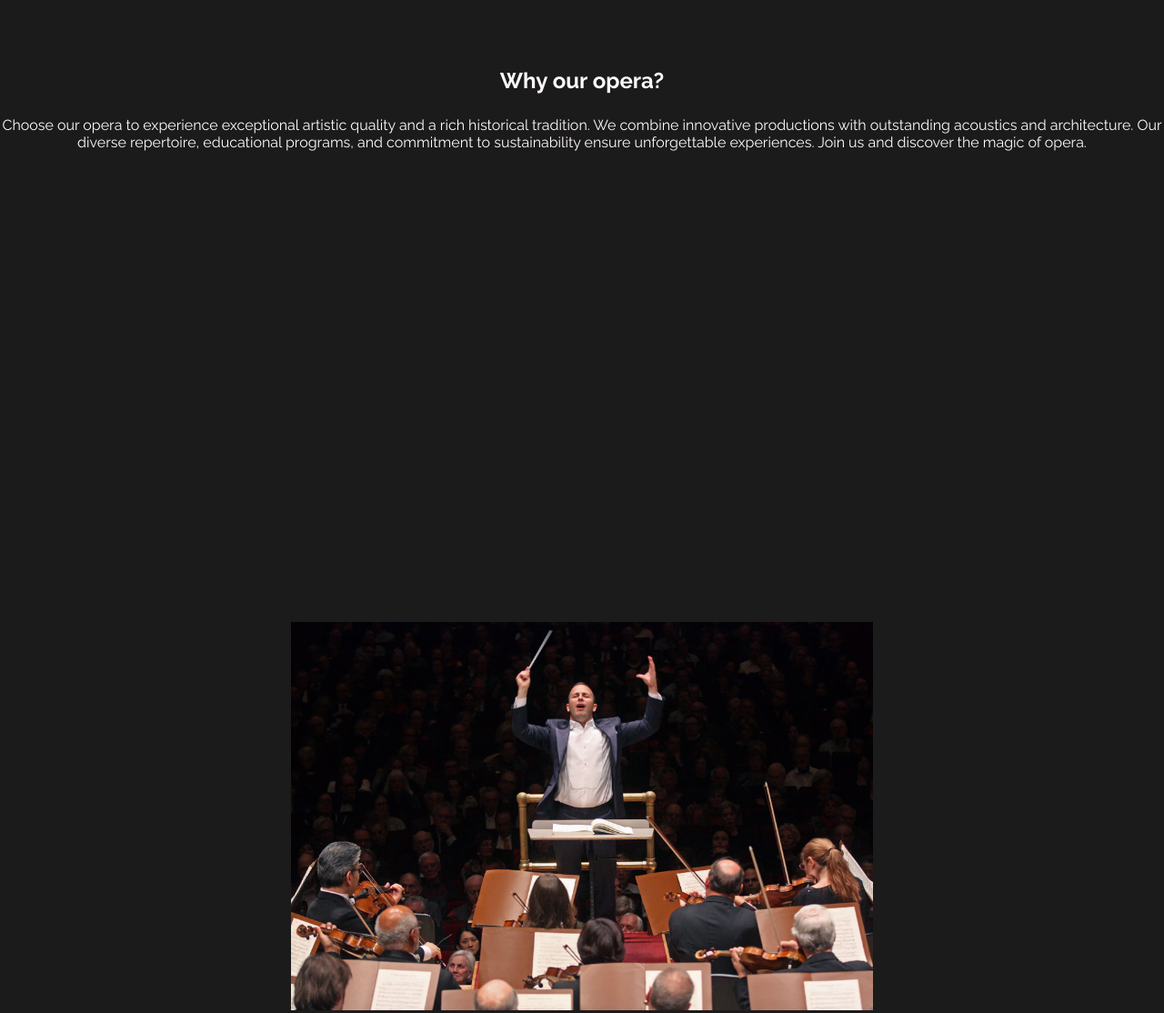
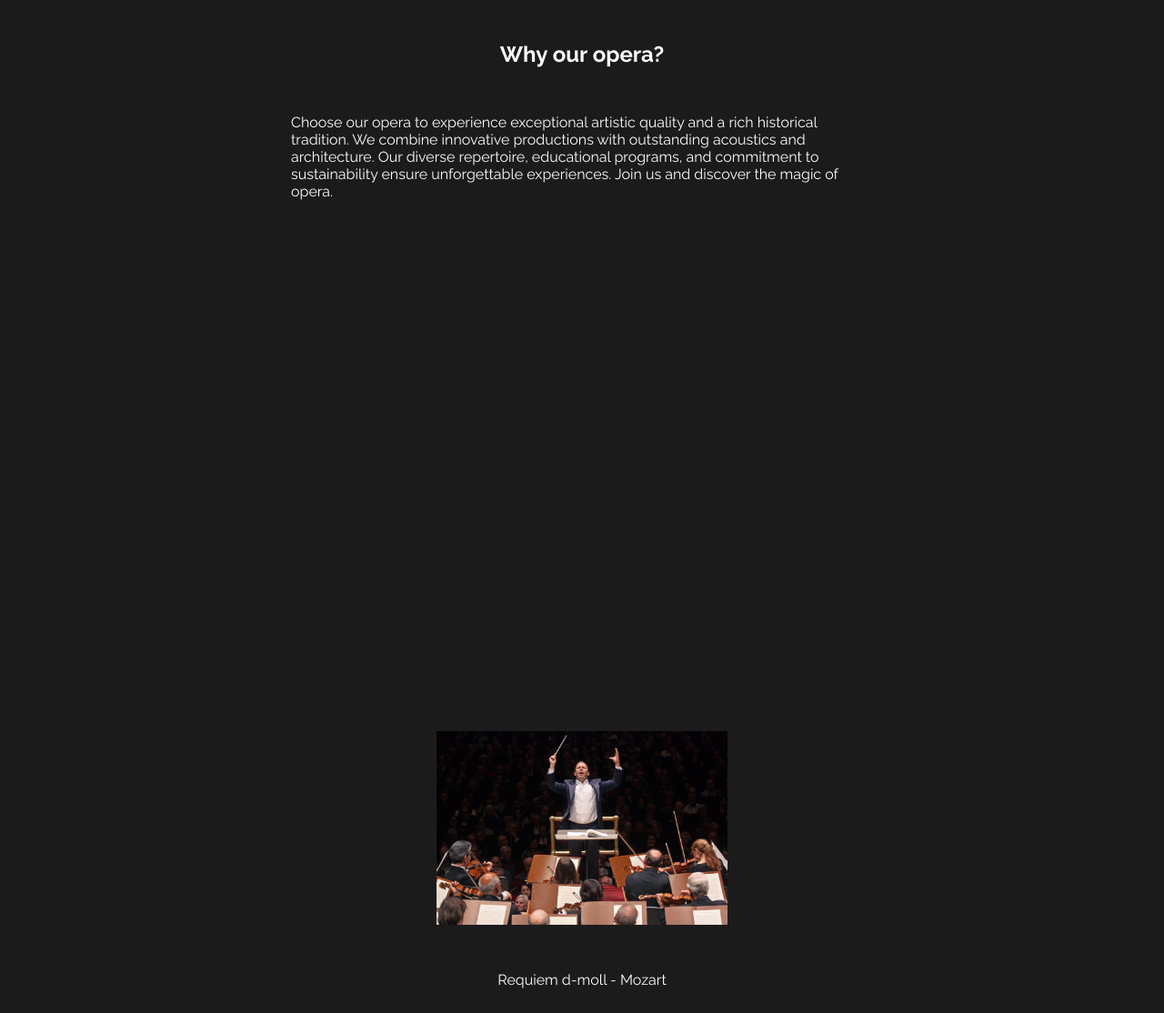
Before and after one commit to totenigor/OperaHouse, a plain HTML site: page Opera House/opera.html in a window 1280 px wide. Shown: the part 1880-2994 px from the top of the page at 91% size. Drawn offline with Linux system fonts and the light colour scheme.

Commit message:
Add files via upload

```diff
--- a/Opera House/opera.css
+++ b/Opera House/opera.css
@@ -107,8 +107,18 @@ article *{
 }
 
 img{
-    width: 50%;
-    height: 75%;
+    width: 25%;
+    height: 50%;
+    transition: all .2s ease-out;
+    outline: .3vmax solid rgba(233, 179, 74, 0);
+}
+
+img:hover{
+    transition: all .2s ease-in;
+    transform: scale(120%);
+    outline: .4vmax solid rgba(233, 179, 74, 1);
+    outline-offset: .5vmax;
+    border: .3vmax solid rgba(233, 179, 74, 1);
 }
 
 
@@ -139,18 +149,22 @@ section{
     min-height: 100vh;
 }
 
-section *{
+#specialSection{
     margin-block: 1vmax;
 }
 
-p:first-child{
-    text-align: left;
+section *{
+    margin-block: 2vmax;
+}
+p{
     width: 50%;
+    text-align: center;
 }
 
-p:nth-child(n-1){
-    text-align: center;
+#importantText{
+    text-align: left;
 }
+
 
 .hidden{
     opacity: 0;
--- a/Opera House/opera.html
+++ b/Opera House/opera.html
@@ -26,12 +26,12 @@
             </ul>
         </nav>
         <main>
-            <section class="hidden">
+            <section class="hidden" id="specialSection">
                 <h2>Why our opera?</h2>
-                <p>Choose our opera to experience exceptional artistic quality and a rich historical tradition. We combine innovative productions with outstanding acoustics and architecture. Our diverse repertoire, educational programs, and commitment to sustainability ensure unforgettable experiences. Join us and discover the magic of opera.</p>
+                <p id="importantText">Choose our opera to experience exceptional artistic quality and a rich historical tradition. We combine innovative productions with outstanding acoustics and architecture. Our diverse repertoire, educational programs, and commitment to sustainability ensure unforgettable experiences. Join us and discover the magic of opera.</p>
             </section>
             <section class="hidden">
-                <img src="/img/requiem.png" alt="mozart" id="mozart">
+                <img src="/img/requiem.png" alt="mozart">
                 <p>Requiem d-moll - Mozart</p>
             </section>
             <section class="hidden">
--- a/Opera House/opera.js
+++ b/Opera House/opera.js
@@ -63,3 +63,12 @@ document.addEventListener("DOMContentLoaded", () => {
     const hiddenElements = document.querySelectorAll('.hidden');
     hiddenElements.forEach((element) => observer.observe(element));
 });
+
+
+const imgs = document.querySelectorAll('img');
+
+    imgs.forEach((img) => {
+        img.addEventListener("mouseover", () =>{
+            console.log('sigma'); //add music in here, change querySelectorAll to querySelector and make this function for individual img
+        })
+    })
```
